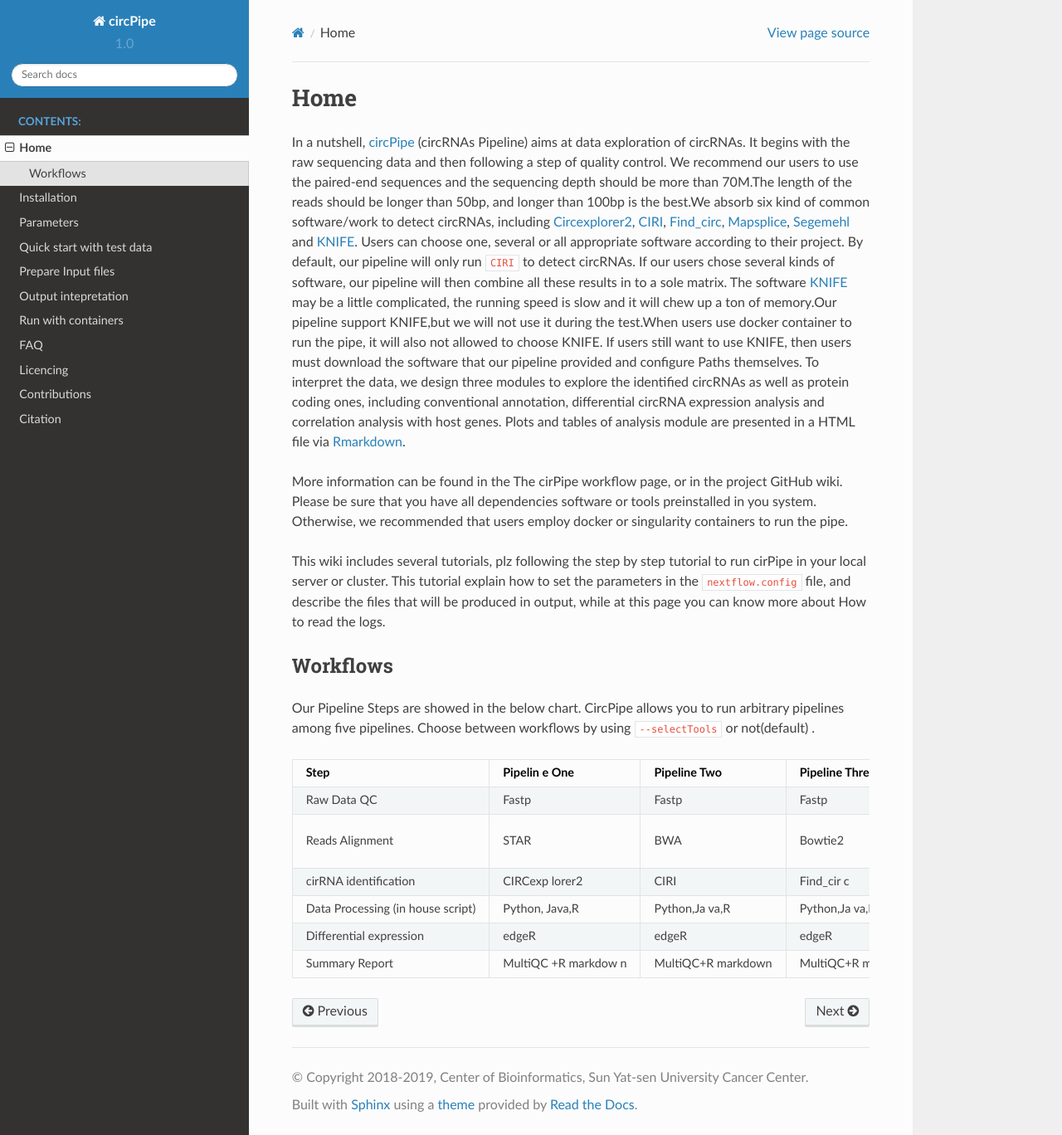
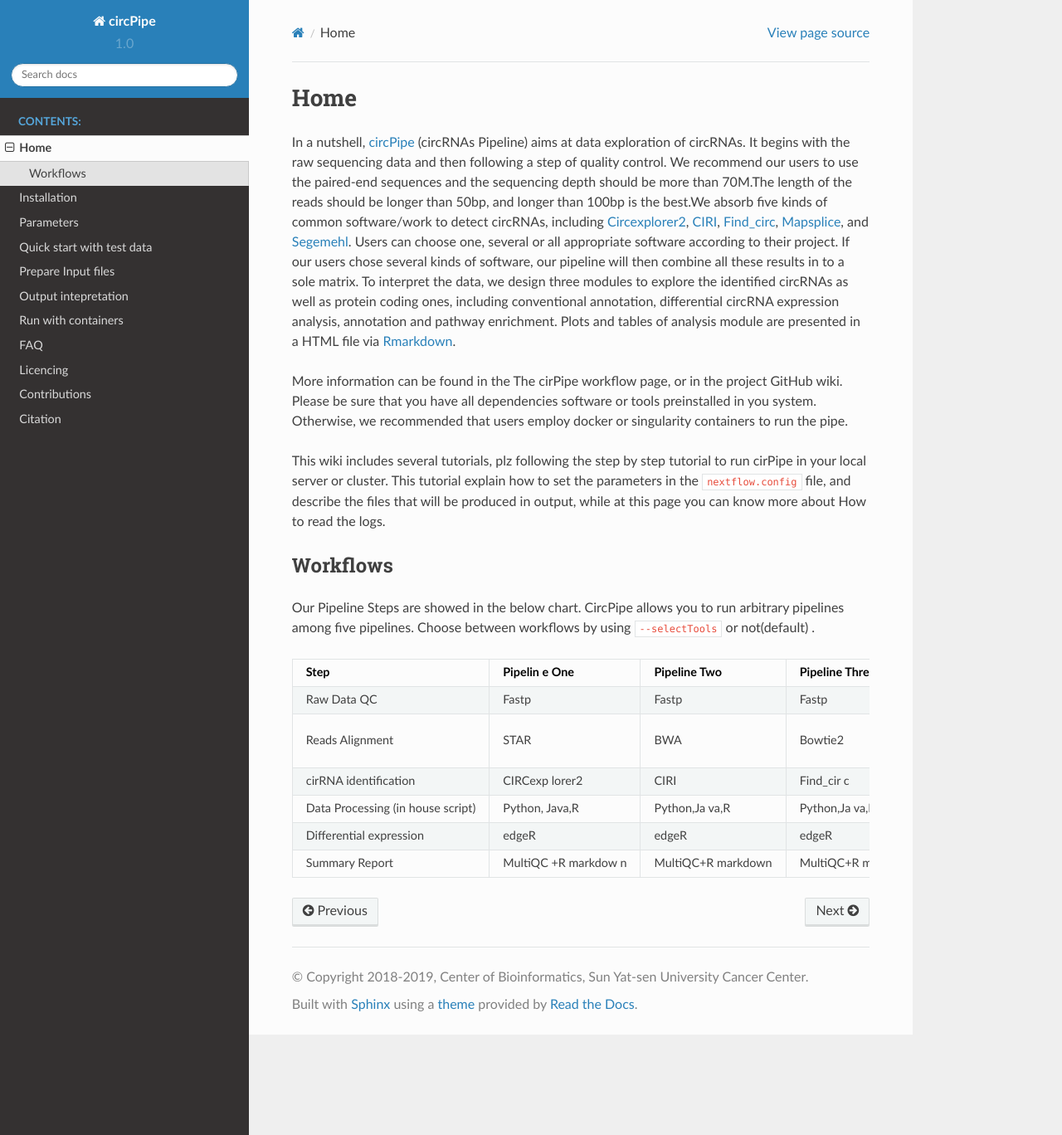
Before and after one commit to likelet/circPipe, a Sphinx documentation site: the page built from docs/contents/home.rst, in a window 1280 px wide and 1368 px high. Shown: the whole window at 83% size. Built offline with Sphinx 7.4.7 and the Read the Docs theme 2.0.0, drawn with Linux system fonts in a browser that asks for light colours.

Commit message:
Update home.rst

```diff
--- a/docs/contents/home.rst
+++ b/docs/contents/home.rst
@@ -6,28 +6,19 @@
 the raw sequencing data and then following a step of quality control. We
 recommend our users to use the paired-end sequences and the sequencing
 depth should be more than 70M.The length of the reads should be longer
-than 50bp, and longer than 100bp is the best.We absorb six kind of
+than 50bp, and longer than 100bp is the best.We absorb five kinds of
 common software/work to detect circRNAs, including
 `Circexplorer2 <https://circexplorer2.readthedocs.io/en/latest/>`_,
 `CIRI <https://genomebiology.biomedcentral.com/articles/10.1186/s13059-014-0571-3>`_,
 `Find_circ <https://github.com/marvin-jens/find_circ>`_,
 `Mapsplice <http://www.netlab.uky.edu/p/bioinfo/MapSplice2>`_,
-`Segemehl <http://www.bioinf.uni-leipzig.de/Software/segemehl/>`_
-and `KNIFE <https://github.com/lindaszabo/KNIFE>`_. Users can
+and `Segemehl <http://www.bioinf.uni-leipzig.de/Software/segemehl/>`_. Users can
 choose one, several or all appropriate software according to their
-project. By default, our pipeline will only run ``CIRI`` to detect
-circRNAs. If our users chose several kinds of software, our pipeline
-will then combine all these results in to a sole matrix. The software
-`KNIFE <https://github.com/lindaszabo/KNIFE>`__ may be a little
-complicated, the running speed is slow and it will chew up a ton of
-memory.Our pipeline support KNIFE,but we will not use it during the
-test.When users use docker container to run the pipe, it will also not
-allowed to choose KNIFE. If users still want to use KNIFE, then users
-must download the software that our pipeline provided and configure
-Paths themselves. To interpret the data, we design three modules to
+project. If our users chose several kinds of software, our pipeline
+will then combine all these results in to a sole matrix. To interpret the data, we design three modules to
 explore the identified circRNAs as well as protein coding ones,
 including conventional annotation, differential circRNA expression
-analysis and correlation analysis with host genes. Plots and tables of
+analysis, annotation and pathway enrichment. Plots and tables of
 analysis module are presented in a HTML file via
 `Rmarkdown <https://rmarkdown.rstudio.com/>`__.
 
@@ -50,26 +41,26 @@
 run arbitrary pipelines among five pipelines. Choose between workflows
 by using ``--selectTools`` or not(default) .
 
-+--------------------+---------+-----------+-----------+-----------+-----------+----------+
-| Step               | Pipelin | Pipeline  | Pipeline  | Pipeline  | Pipeline  | Pipeline |
-|                    | e       | Two       | Three     | Four      | Five      | Six      |
-|                    | One     |           |           |           |           |          |
-+====================+=========+===========+===========+===========+===========+==========+
-| Raw Data QC        | Fastp   | Fastp     | Fastp     | Fastp     | Fastp     | Fastp    |
-+--------------------+---------+-----------+-----------+-----------+-----------+----------+
-| Reads Alignment    | STAR    | BWA       | Bowtie2   | -         | -         | -        |
-+--------------------+---------+-----------+-----------+-----------+-----------+----------+
-| cirRNA             | CIRCexp | CIRI      | Find\_cir | Mapsplice | Segemehl  | KNIFE    |
-| identification     | lorer2  |           | c         |           |           |          |
-+--------------------+---------+-----------+-----------+-----------+-----------+----------+
-| Data Processing    | Python, | Python,Ja | Python,Ja | Python,Ja | Python,Ja | Python,J |
-| (in house script)  | Java,R  | va,R      | va,R      | va,R      | va,R      | ava,R    |
-+--------------------+---------+-----------+-----------+-----------+-----------+----------+
-| Differential       | edgeR   | edgeR     | edgeR     | edgeR     | edgeR     | edgeR    |
-| expression         |         |           |           |           |           |          |
-+--------------------+---------+-----------+-----------+-----------+-----------+----------+
-| Summary Report     | MultiQC | MultiQC+R | MultiQC+R | MultiQC+R | MultiQC+R | MultiQC+ |
-|                    | +R      | markdown  | markdown  | markdown  | markdown  | R        |
-|                    | markdow |           |           |           |           | markdown |
-|                    | n       |           |           |           |           |          |
-+--------------------+---------+-----------+-----------+-----------+-----------+----------+
++--------------------+---------+-----------+-----------+-----------+-----------+
+| Step               | Pipelin | Pipeline  | Pipeline  | Pipeline  | Pipeline  |
+|                    | e       | Two       | Three     | Four      | Five      |
+|                    | One     |           |           |           |           |
++====================+=========+===========+===========+===========+===========+
+| Raw Data QC        | Fastp   | Fastp     | Fastp     | Fastp     | Fastp     |
++--------------------+---------+-----------+-----------+-----------+-----------+
+| Reads Alignment    | STAR    | BWA       | Bowtie2   | -         | -         |
++--------------------+---------+-----------+-----------+-----------+-----------+
+| cirRNA             | CIRCexp | CIRI      | Find\_cir | Mapsplice | Segemehl  |
+| identification     | lorer2  |           | c         |           |           |
++--------------------+---------+-----------+-----------+-----------+-----------+
+| Data Processing    | Python, | Python,Ja | Python,Ja | Python,Ja | Python,Ja |
+| (in house script)  | Java,R  | va,R      | va,R      | va,R      | va,R      |
++--------------------+---------+-----------+-----------+-----------+-----------+
+| Differential       | edgeR   | edgeR     | edgeR     | edgeR     | edgeR     |
+| expression         |         |           |           |           |           |
++--------------------+---------+-----------+-----------+-----------+-----------+
+| Summary Report     | MultiQC | MultiQC+R | MultiQC+R | MultiQC+R | MultiQC+R |
+|                    | +R      | markdown  | markdown  | markdown  | markdown  |
+|                    | markdow |           |           |           |           |
+|                    | n       |           |           |           |           |
++--------------------+---------+-----------+-----------+-----------+-----------+
```
